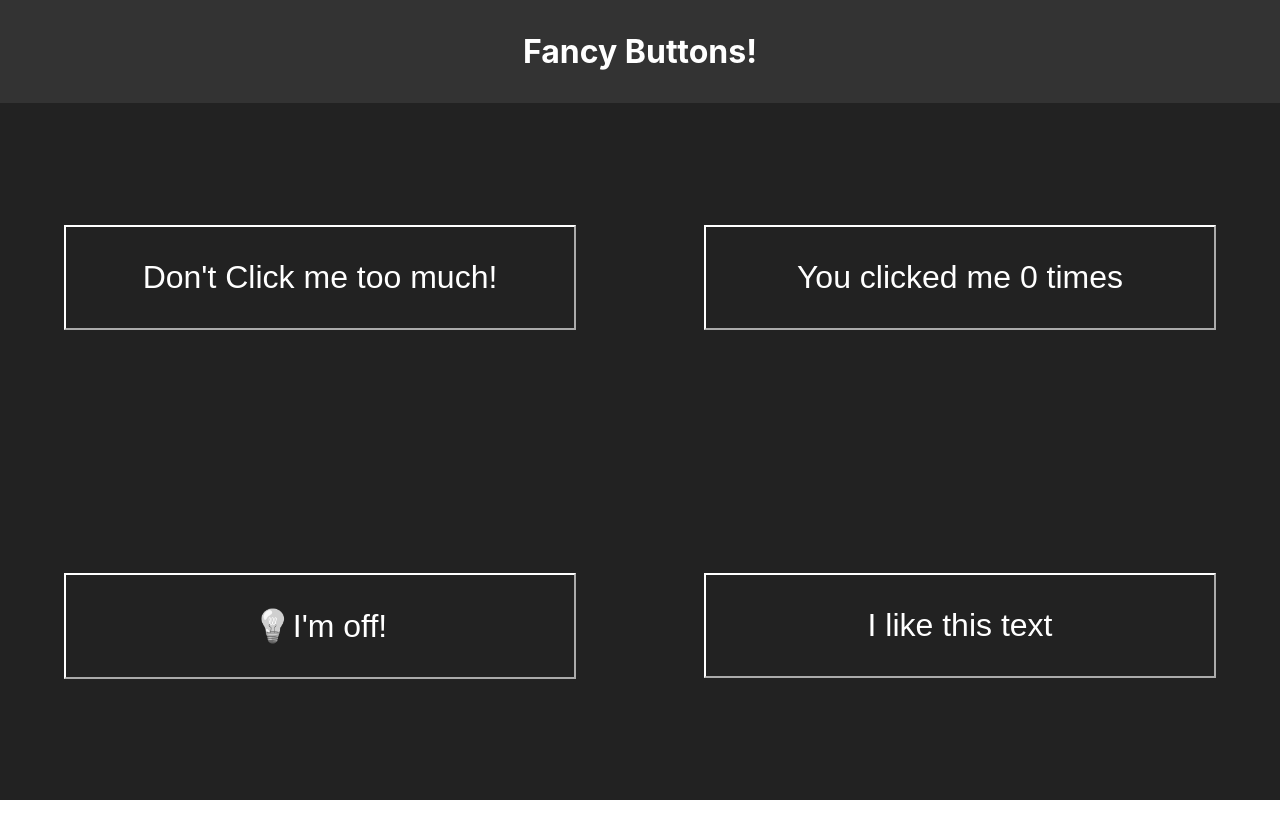
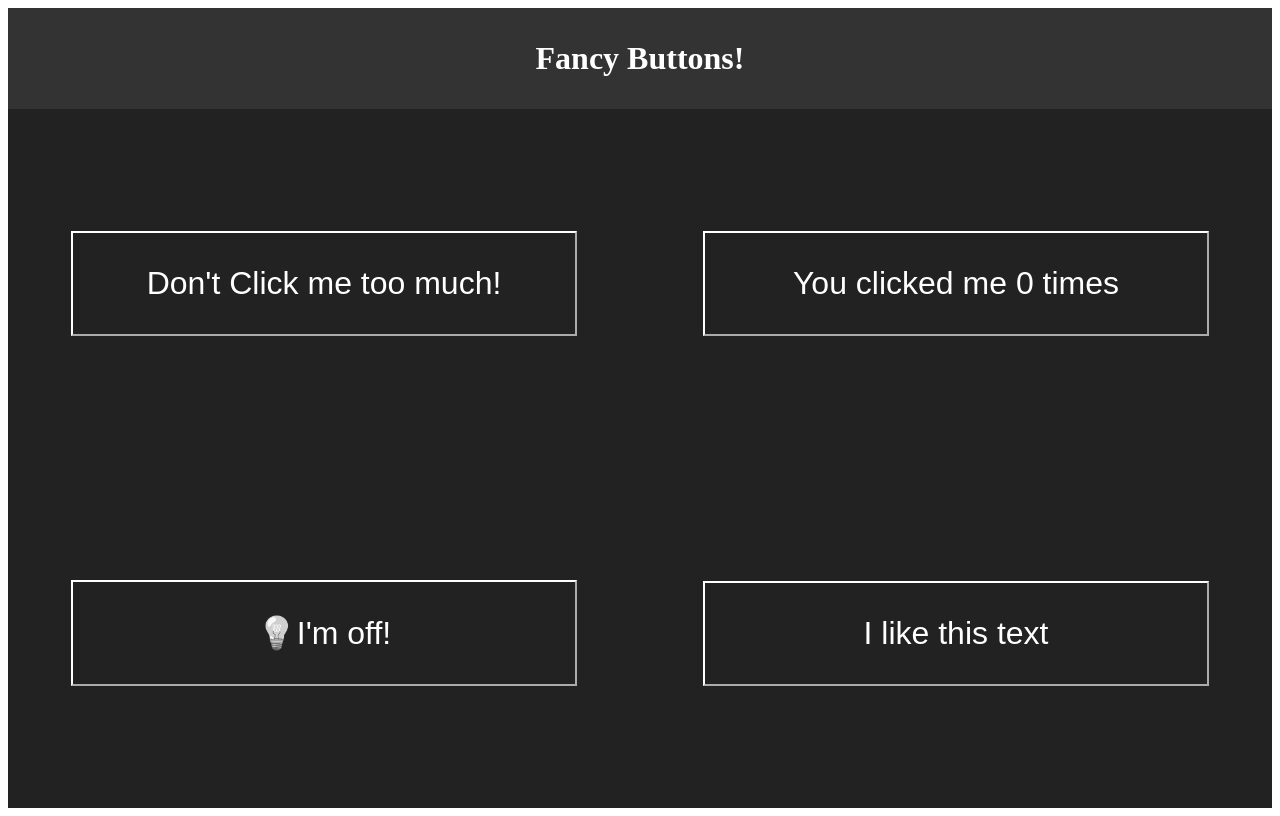
Before and after one commit to mosszion/fancyButtons, a React (Create React App) app: page / in a window 1280 px wide. Built offline with nearby package versions, Linux system fonts and the light colour scheme.

Commit message:
add style to index

```diff
--- a/src/index.css
+++ b/src/index.css
@@ -1,13 +1 @@
-body {
-  margin: 0;
-  font-family: -apple-system, BlinkMacSystemFont, 'Segoe UI', 'Roboto', 'Oxygen',
-    'Ubuntu', 'Cantarell', 'Fira Sans', 'Droid Sans', 'Helvetica Neue',
-    sans-serif;
-  -webkit-font-smoothing: antialiased;
-  -moz-osx-font-smoothing: grayscale;
-}
-
-code {
-  font-family: source-code-pro, Menlo, Monaco, Consolas, 'Courier New',
-    monospace;
-}
+*{box-sizing: border-box;}
```
